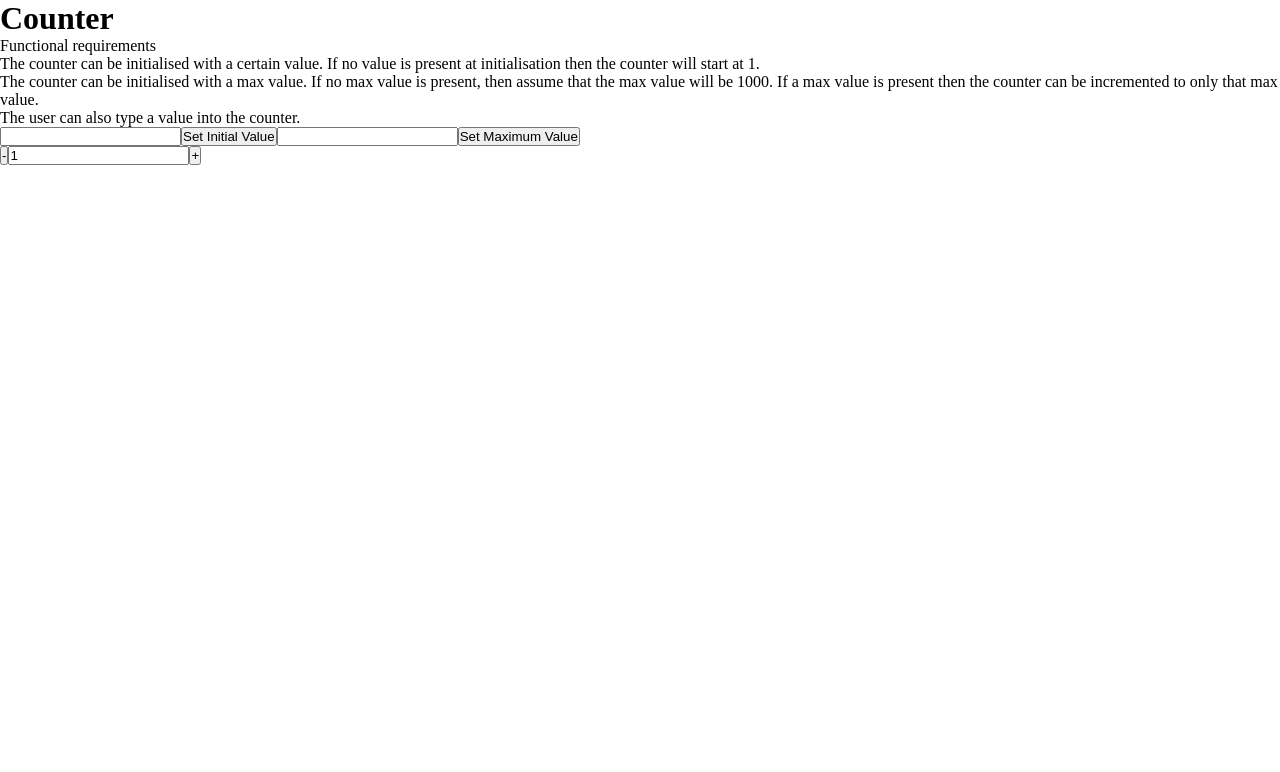
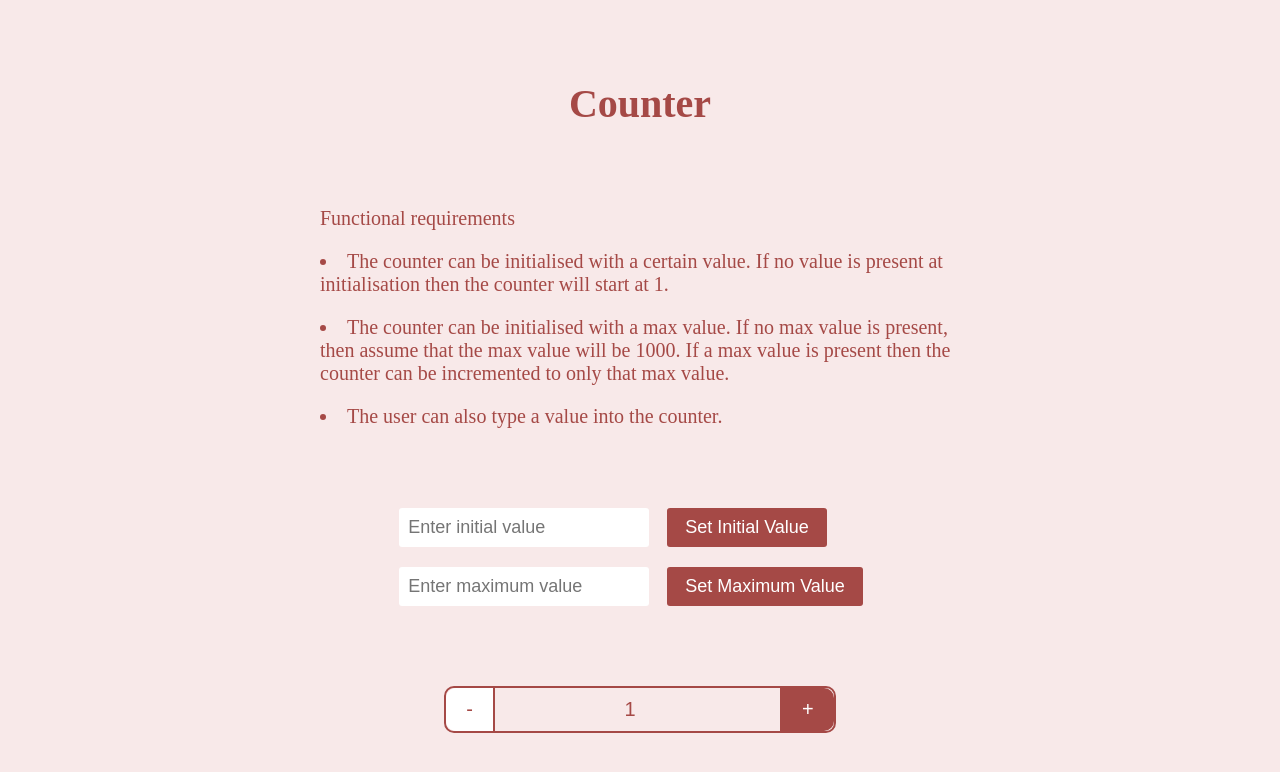
Before and after one commit to HarshKapadia2/react-js-counter, a React (Create React App) app: page / in a window 1280 px wide. Shown: the top 772 px of the page. Built offline with nearby package versions, Linux system fonts and the light colour scheme.

Commit message:
:lipstick: update: Add styling to web app

```diff
--- a/src/components/Counter.js
+++ b/src/components/Counter.js
@@ -30,7 +30,12 @@ const Counter = ({ maxVal, initialVal }) => {
 
 	return (
 		<div id="counter">
-			<button id="decrement-btn" title="Decrement" onClick={decrement}>
+			<button
+				id="decrement-btn"
+				className="btn"
+				title="Decrement"
+				onClick={decrement}
+			>
 				-
 			</button>
 
@@ -43,7 +48,12 @@ const Counter = ({ maxVal, initialVal }) => {
 				onChange={inputChangeVal}
 			></input>
 
-			<button id="increment-btn" title="Increment" onClick={increment}>
+			<button
+				id="increment-btn"
+				className="btn"
+				title="Increment"
+				onClick={increment}
+			>
 				+
 			</button>
 		</div>
--- a/src/components/Initializer.js
+++ b/src/components/Initializer.js
@@ -14,16 +14,30 @@ const Initializer = ({ receiveMaxVal, receiveInitialVal }) => {
 	};
 
 	return (
-		<div id="initialization">
-			<input id="initial-input" ref={initialInput}></input>
+		<div id="initializer">
+			<div className="initializer-input-wrapper">
+				<input
+					id="initial-input"
+					ref={initialInput}
+					type="number"
+					placeholder="Enter initial value"
+				></input>
 				<button className="btn" onClick={sendInitialVal}>
 					Set Initial Value
 				</button>
+			</div>
 
-			<input id="max-val-input" ref={maxValInput}></input>
+			<div className="initializer-input-wrapper">
+				<input
+					id="max-val-input"
+					ref={maxValInput}
+					type="number"
+					placeholder="Enter maximum value"
+				></input>
 				<button className="btn" onClick={sendMaxVal}>
 					Set Maximum Value
 				</button>
+			</div>
 		</div>
 	);
 };
--- a/src/css/app.css
+++ b/src/css/app.css
@@ -0,0 +1,44 @@
+main {
+	width: 50vw;
+	margin: auto;
+	display: flex;
+	flex-direction: column;
+	justify-content: center;
+	align-items: center;
+	color: #a54946;
+	font-size: 20px;
+}
+
+h1 {
+	margin: 2em 0;
+}
+
+li {
+	list-style-position: inside;
+	margin: 1em 0;
+}
+
+.btn {
+	border: none;
+	background-color: #a54946;
+	color: white;
+	padding: 0.5em 1em;
+	border-radius: 3px;
+	margin: 0 1em;
+	cursor: pointer;
+	font-size: 18px;
+}
+
+input {
+	border: none;
+	border-radius: 3px;
+	padding: 0.5em 0.5em;
+	color: #a54946;
+	font-size: 18px;
+}
+
+@media screen and (max-width: 1000px) {
+	main {
+		width: 80vw;
+	}
+}
--- a/src/css/counter.css
+++ b/src/css/counter.css
@@ -0,0 +1,34 @@
+#counter {
+	border: solid 2px #a54946;
+	border-radius: 10px;
+	margin: 1em 0 5em 0;
+}
+
+#increment-btn {
+	margin: 0;
+	border-radius: 0 10px 10px 0;
+	font-size: inherit;
+}
+
+#decrement-btn {
+	margin: 0;
+	background-color: white;
+	color: #a54946;
+	border-radius: 10px 0 0 10px;
+	font-size: inherit;
+}
+
+#counter-val {
+	background-color: #f8e9e9;
+	border-left: solid 2px #a54946;
+	border-right: solid 2px #a54946;
+	border-radius: 0;
+	font-size: inherit;
+	text-align: center;
+}
+
+@media screen and (max-width: 500px) {
+	#counter-val {
+		width: 48vw;
+	}
+}
--- a/src/css/index.css
+++ b/src/css/index.css
@@ -3,3 +3,7 @@
 	margin: 0;
 	box-sizing: border-box;
 }
+
+body {
+	background-color: #f8e9e9;
+}
--- a/src/css/initializer.css
+++ b/src/css/initializer.css
@@ -0,0 +1,18 @@
+#initializer {
+	margin: 2em 0;
+}
+
+.initializer-input-wrapper {
+	margin: 1em 0;
+}
+
+@media screen and (max-width: 600px) {
+	.initializer-input-wrapper {
+		display: flex;
+		flex-direction: column;
+	}
+
+	.initializer-input-wrapper input {
+		margin: 1em 0;
+	}
+}
```
Lines whose indentation alone changed are shown as unchanged.
